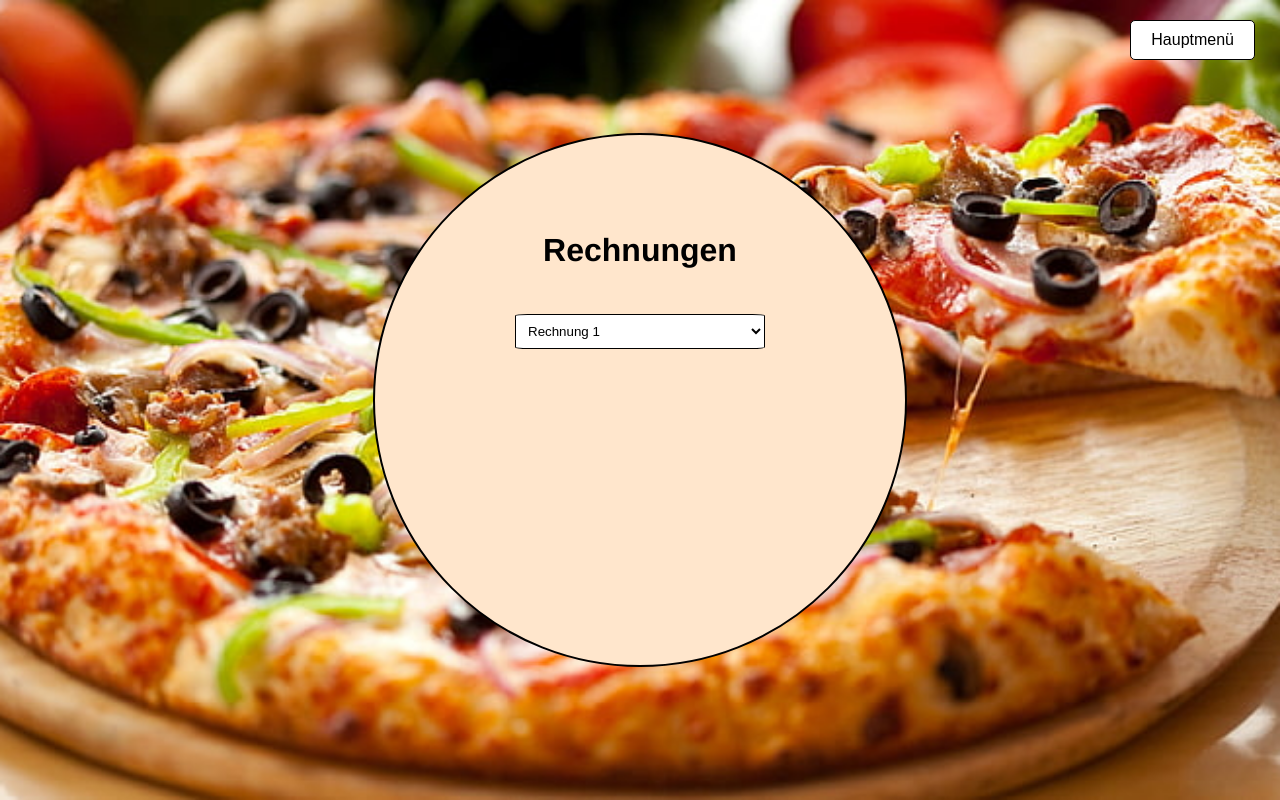
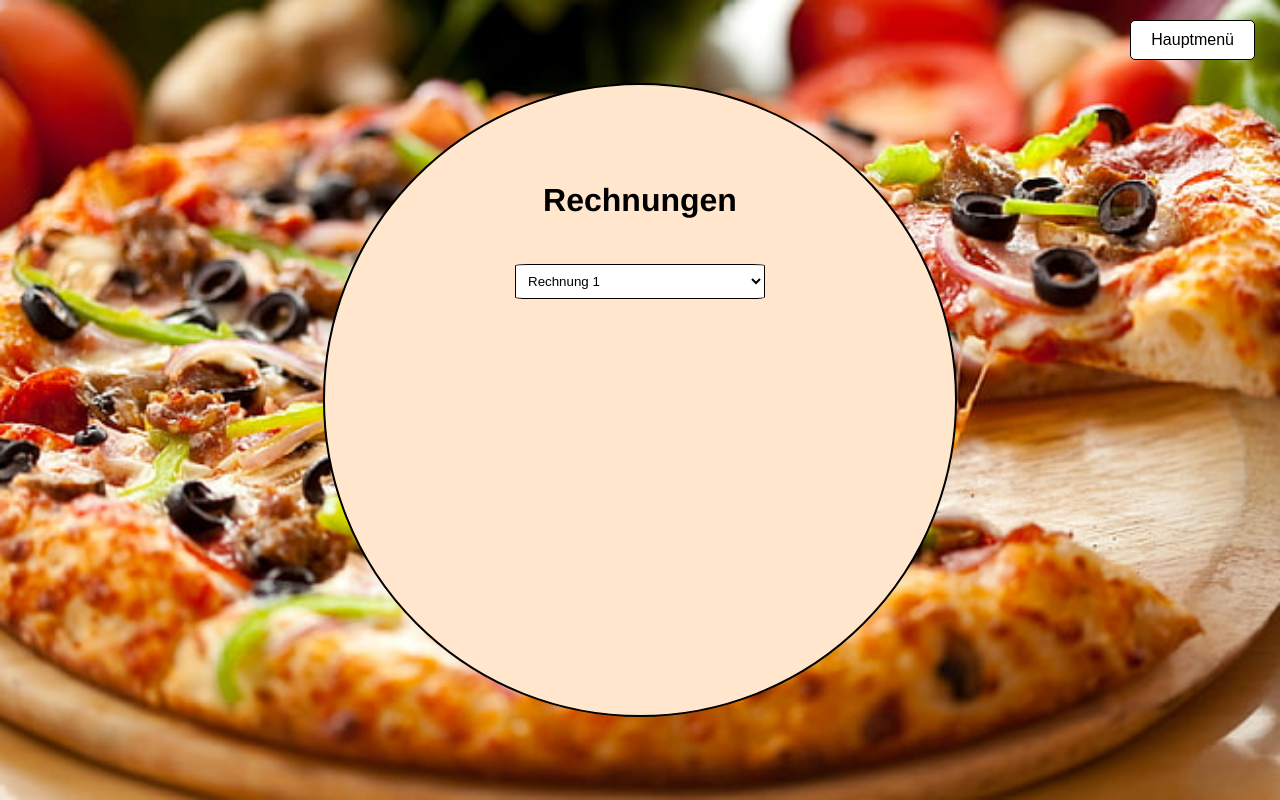
Before and after one commit to Kaktussaft/Pizzaservice, a PHP site: page /Pizzaservice/app/views/Receipt.php in a window 1280 px wide. Run offline with PHP 8.4, Linux system fonts and the light colour scheme.

Commit message:
bigger circle

```diff
--- a/app/style/Receipt.css
+++ b/app/style/Receipt.css
@@ -2,8 +2,8 @@
     background-color: #FFE6CC;
     border: 2px solid black;
     padding: 40px;
-    width: 450px;
-    height: 450px;
+    width: 550px;
+    height: 550px;
     text-align: center;
     border-radius: 50%;
 }
```
